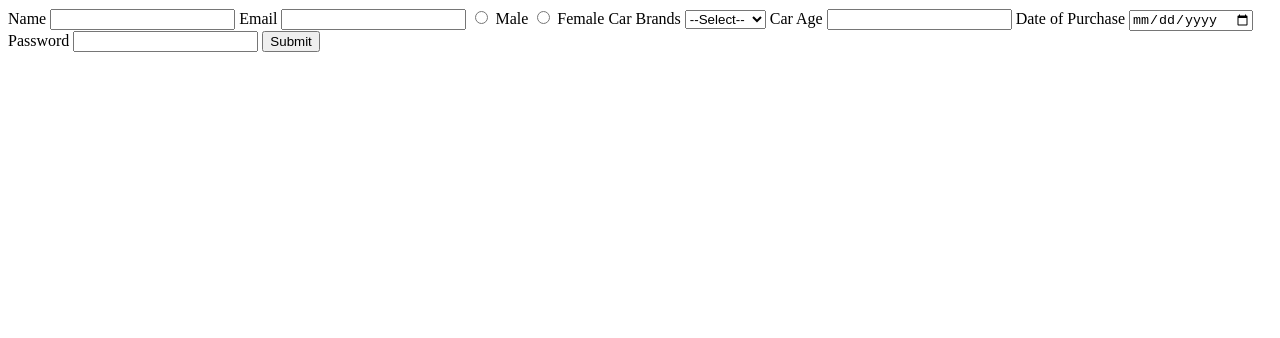
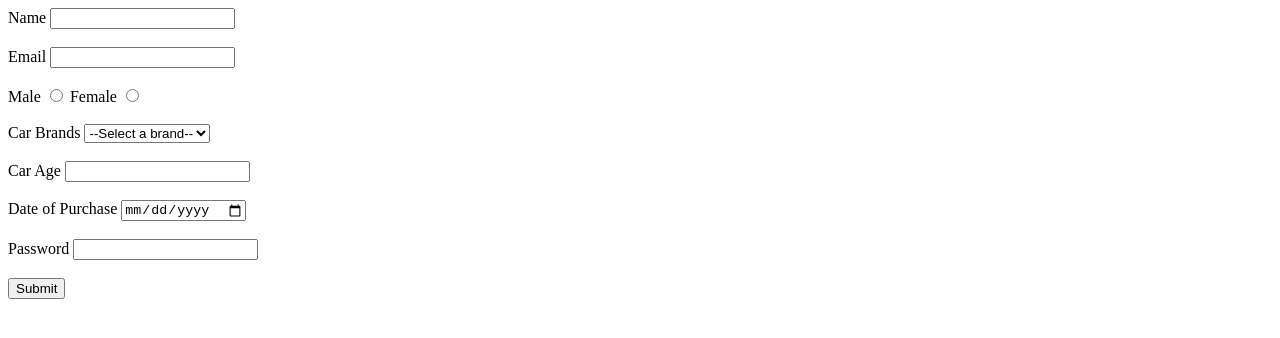
Before and after one commit to acciojob/car-insurance-form-itsaayush27, a website: page main.html in a window 1280 px wide. Drawn offline with Linux system fonts and the light colour scheme.

Commit message:
created a submission

```diff
--- a/main.html
+++ b/main.html
@@ -5,37 +5,45 @@
 </head>
 <body>
 	 <form method="post">
+    <!-- Name -->
     <label for="name">Name</label>
-		<input type="text" id="name" required>
+    <input type="text" id="name" required><br><br>
 
+    <!-- Email -->
     <label for="email">Email</label>
-		<input type="email" id="email" name="email" required>
+    <input type="email" id="email" required><br><br>
+
+    <!-- Gender -->
+    <label for="gender_m">Male</label>
     <input type="radio" id="gender_m" name="gender" value="Male" required>
-<label for="gender_m">Male</label>
-<input type="radio" id="gender_f" name="gender" value="Female" required>
+
     <label for="gender_f">Female</label>
+    <input type="radio" id="gender_f" name="gender" value="Female" required><br><br>
 
-
+    <!-- Car Brands -->
     <label for="cars">Car Brands</label>
-		<select id="cars" name="cars">
-			<option value="">--Select--</option>
+    <select id="cars">
+      <option value="">--Select a brand--</option>
       <option value="BMW">BMW</option>
       <option value="Audi">Audi</option>
-			<option value="Mercedes">Mercedes</option>
-		</select>
+      <option value="Mercedez">Mercedez</option>
+    </select><br><br>
 
+    <!-- Car Age -->
     <label for="carage">Car Age</label>
-		<input type="number" id="carage" name="carage" required>
+    <input type="number" id="carage" required><br><br>
 
+    <!-- Date of Purchase -->
     <label for="dop">Date of Purchase</label>
-		<input type="date" id="dop" name="dop" required>
+    <input type="date" id="dop" required><br><br>
 
+    <!-- Password -->
     <label for="password">Password</label>
-		<input type="password" id="password" name="password" required>
+    <input type="password" id="password" required><br><br>
 
+    <!-- Submit -->
     <button type="submit">Submit</button>
   </form>
-
 	<script type="text/javascript" src="./script.js"></script>
 </body>
 </html>
```
Lines whose indentation alone changed are shown as unchanged.
